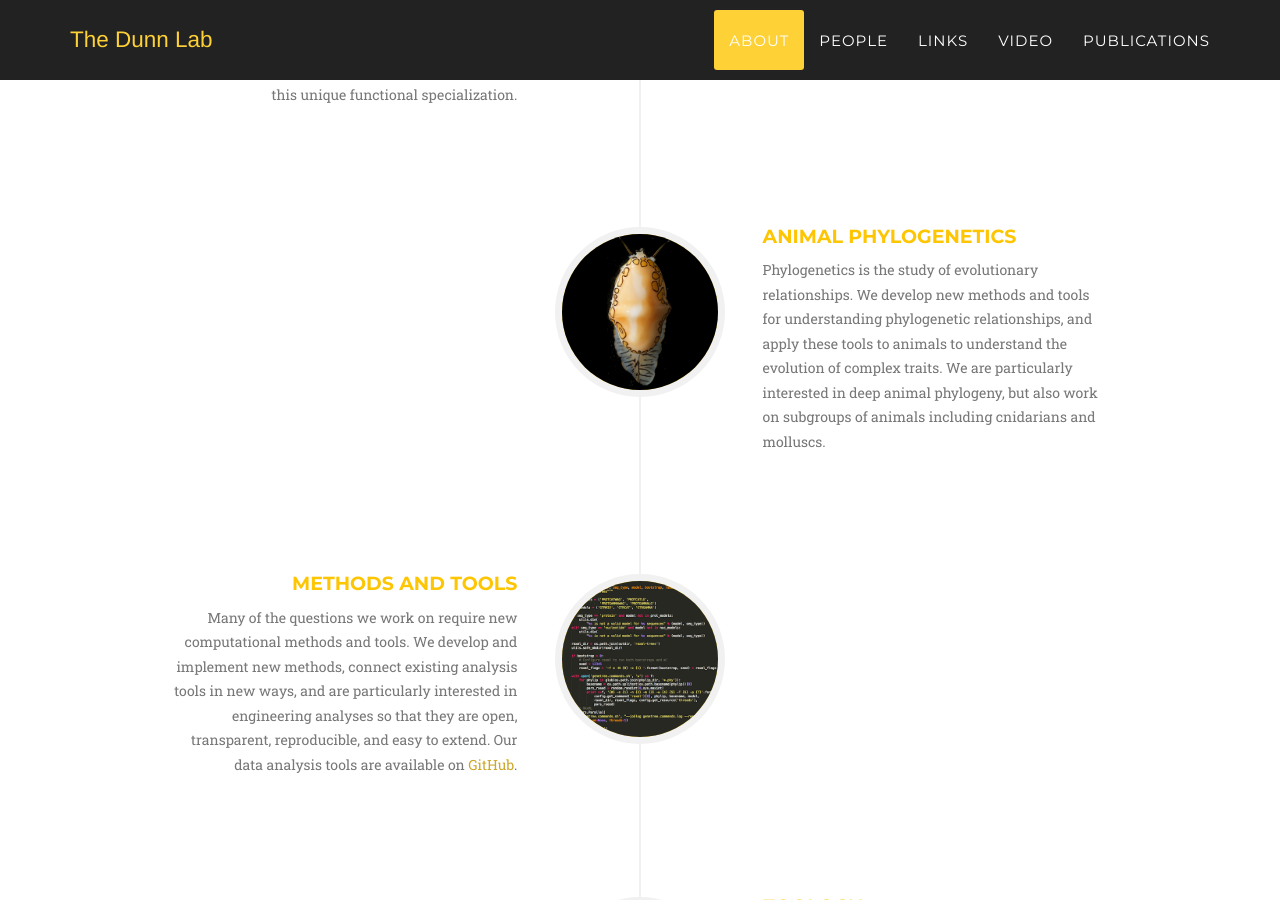
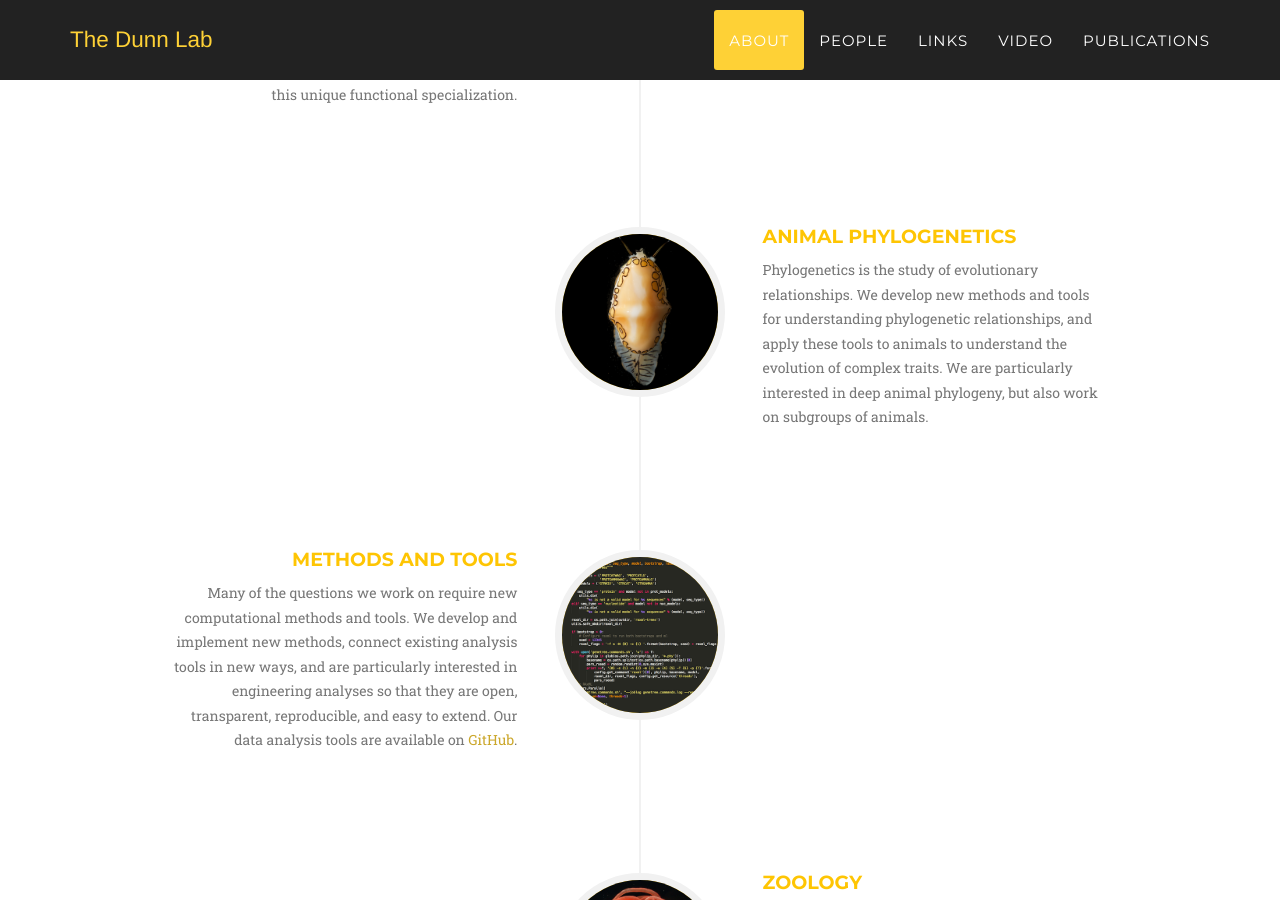
Before and after one commit to caseywdunn/caseywdunn.github.io, a Jekyll site: the page built from index.html, in a window 1280 px wide and 900 px high, scrolled down 1255 px. Built offline with Jekyll 4.4.1, drawn with Linux system fonts in a browser that asks for light colours; some web fonts are replaced.

Commit message:
Shorten phylogenetics description in About section
Co-Authored-By: Claude Opus 5.5 <noreply@anthropic.com>

```diff
--- a/_includes/about.html
+++ b/_includes/about.html
@@ -35,7 +35,7 @@
                                     <h4>Animal phylogenetics</h4>
                                 </div>
                                 <div class="timeline-body">
-                                    <p class="text-muted">Phylogenetics is the study of evolutionary relationships. We develop new methods and tools for understanding phylogenetic relationships, and apply these tools to animals to understand the evolution of complex traits. We are particularly interested in deep animal phylogeny, but also work on subgroups of animals including cnidarians and molluscs.</p>
+                                    <p class="text-muted">Phylogenetics is the study of evolutionary relationships. We develop new methods and tools for understanding phylogenetic relationships, and apply these tools to animals to understand the evolution of complex traits. We are particularly interested in deep animal phylogeny, but also work on subgroups of animals.</p>
                                 </div>
                             </div>
                         </li>
```
